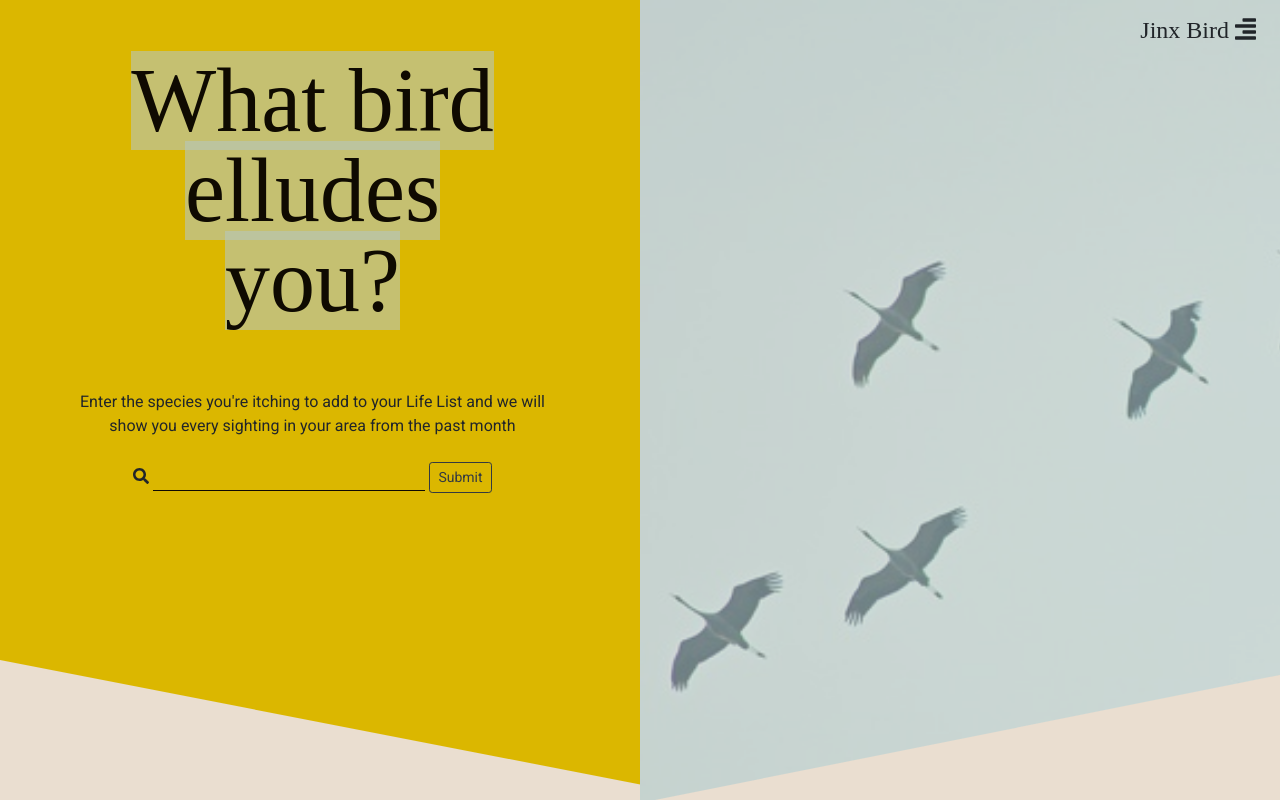
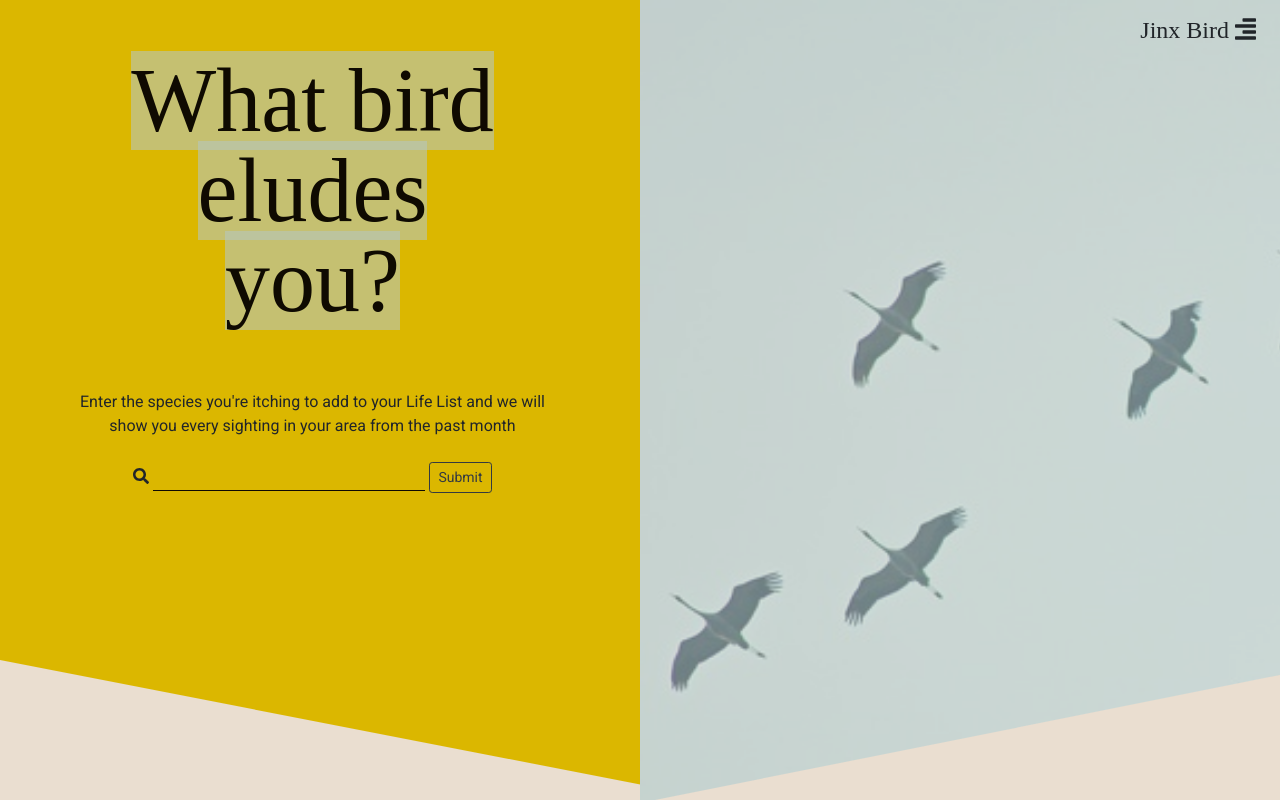
Before and after one commit to juliaberk/jinxbird, a Flask app: page / in a window 1280 px wide; the page is wider, and only the part inside the window is pictured. Run offline with Flask 2, Linux system fonts and the light colour scheme; data that the repository does not hold is empty; some libraries are stand-ins or nearby versions; some web fonts are replaced.

Commit message:
WHY DID NOBODY TELL ME I'VE HAD "ELUDE" SPELLED WRONG THIS WHOLE TIME

```diff
--- a/templates/index.html
+++ b/templates/index.html
@@ -19,7 +19,7 @@ http://abdulbaqi.io/2017/11/26/flask-form-ajax-sqlalchemy/  */ -->
 
         <div class="col-xs-12 col-sm-12 col-md-6 col-lg-6 left">
             <br>
-            <center><h1>What bird <br>elludes <br>you?</h1></center>
+            <center><h1>What bird <br>eludes <br>you?</h1></center>
             <center><span id="blurb">Enter the species you're itching to add to your Life List and we will show you every sighting in your area from the past month</span></center>
 
                 <br>
```
